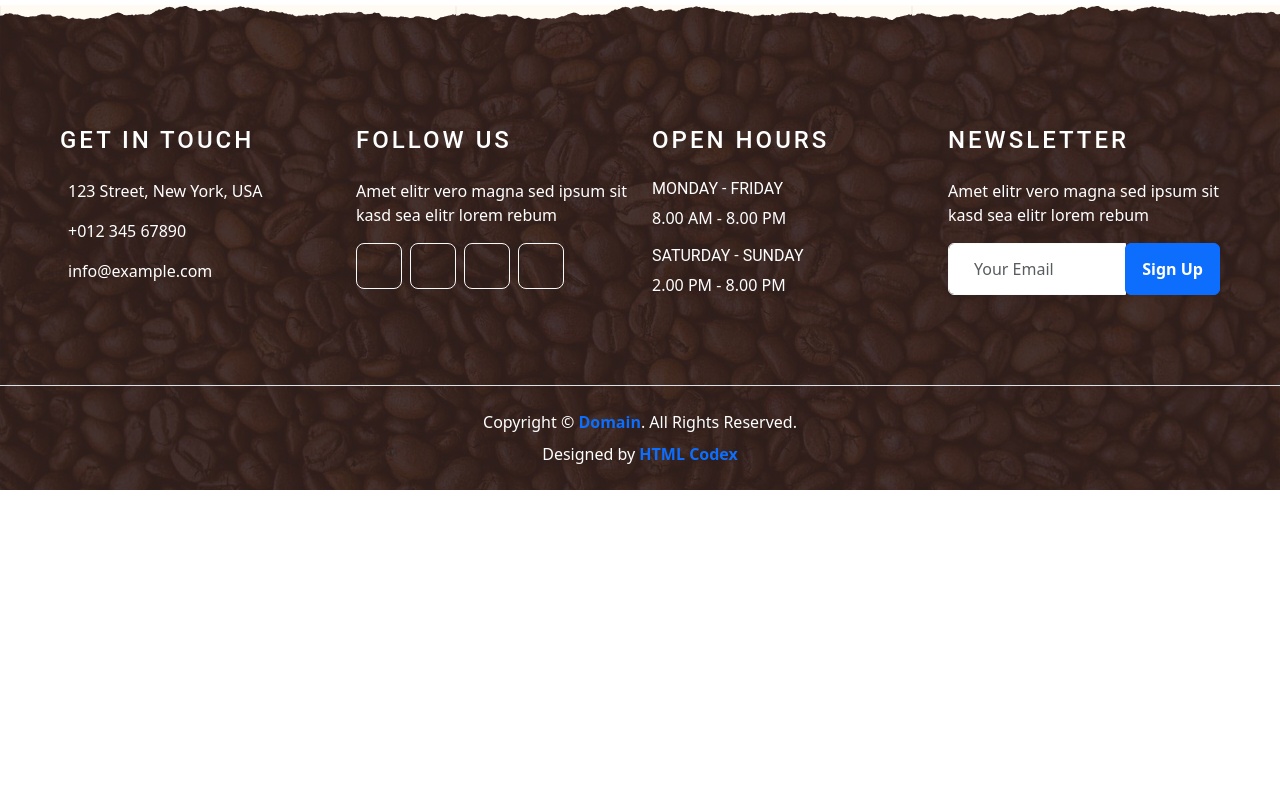
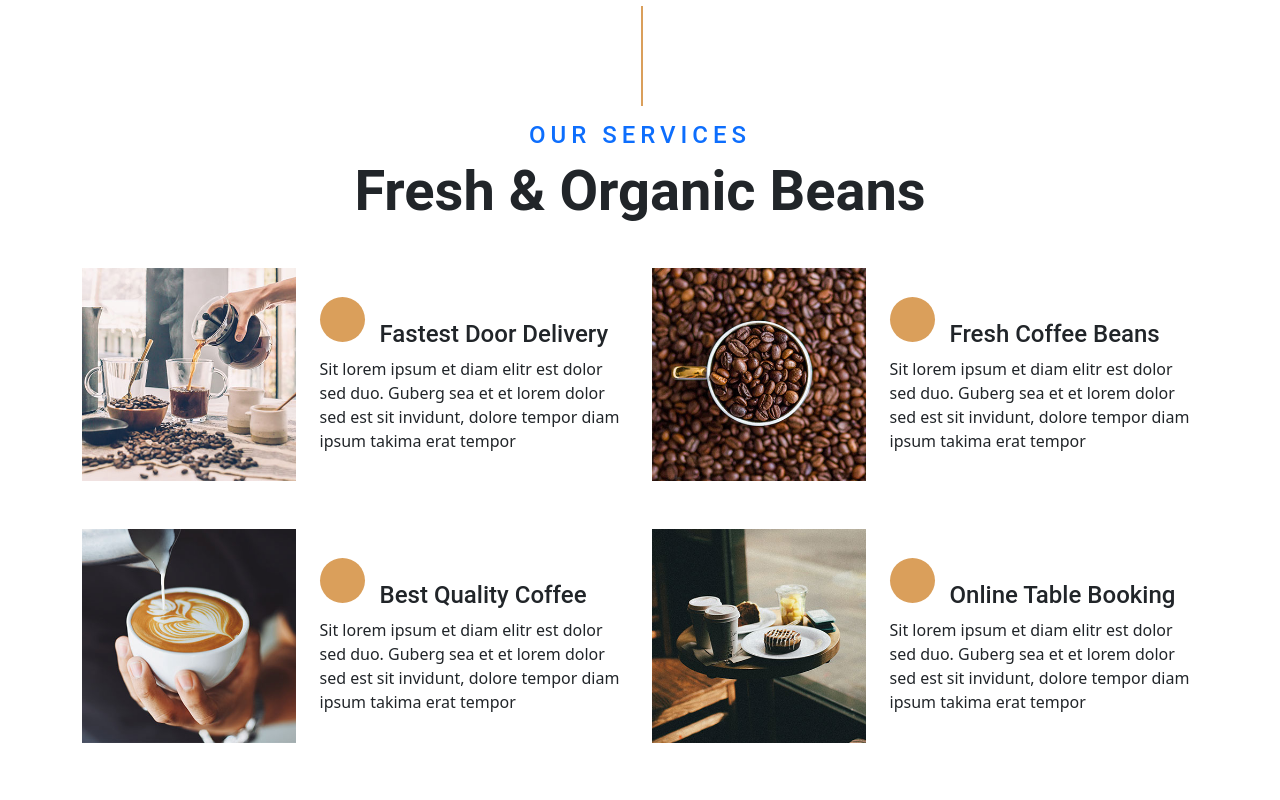
Before and after one commit to mohsen-deilami/coffee-next, a Next.js app: page / in a window 1280 px wide. Shown: the part 1620-2420 px from the top of the page. Before the commit the page ends 2110 px from the top, so only its background shows below. Built offline with nearby package versions, Linux system fonts and the light colour scheme.

Commit message:
componnent Service in index-page

```diff
--- /dev/null
+++ b/components/templates/index/Service.js
@@ -0,0 +1,64 @@
+import React from 'react'
+
+export default function Service() {
+  return (
+    <div className="container-fluid pt-5">
+        <div className="container">
+            <div className="section-title">
+                <h4 className="text-primary text-uppercase" style={{letterSpacing: "5px"}}>Our Services</h4>
+                <h1 className="display-4">Fresh & Organic Beans</h1>
+            </div>
+            <div className="row">
+                <div className="col-lg-6 mb-5">
+                    <div className="row align-items-center">
+                        <div className="col-sm-5">
+                            <img className="img-fluid mb-3 mb-sm-0" src="img/service-1.jpg" alt=""/>
+                        </div>
+                        <div className="col-sm-7">
+                            <h4><i className="fa fa-truck service-icon"></i>Fastest Door Delivery</h4>
+                            <p className="m-0">Sit lorem ipsum et diam elitr est dolor sed duo. Guberg sea et et lorem dolor sed est sit
+                                invidunt, dolore tempor diam ipsum takima erat tempor</p>
+                        </div>
+                    </div>
+                </div>
+                <div className="col-lg-6 mb-5">
+                    <div className="row align-items-center">
+                        <div className="col-sm-5">
+                            <img className="img-fluid mb-3 mb-sm-0" src="img/service-2.jpg" alt=""/>
+                        </div>
+                        <div className="col-sm-7">
+                            <h4><i className="fa fa-coffee service-icon"></i>Fresh Coffee Beans</h4>
+                            <p className="m-0">Sit lorem ipsum et diam elitr est dolor sed duo. Guberg sea et et lorem dolor sed est sit
+                                invidunt, dolore tempor diam ipsum takima erat tempor</p>
+                        </div>
+                    </div>
+                </div>
+                <div className="col-lg-6 mb-5">
+                    <div className="row align-items-center">
+                        <div className="col-sm-5">
+                            <img className="img-fluid mb-3 mb-sm-0" src="img/service-3.jpg" alt=""/>
+                        </div>
+                        <div className="col-sm-7">
+                            <h4><i className="fa fa-award service-icon"></i>Best Quality Coffee</h4>
+                            <p className="m-0">Sit lorem ipsum et diam elitr est dolor sed duo. Guberg sea et et lorem dolor sed est sit
+                                invidunt, dolore tempor diam ipsum takima erat tempor</p>
+                        </div>
+                    </div>
+                </div>
+                <div className="col-lg-6 mb-5">
+                    <div className="row align-items-center">
+                        <div className="col-sm-5">
+                            <img className="img-fluid mb-3 mb-sm-0" src="img/service-4.jpg" alt=""/>
+                        </div>
+                        <div className="col-sm-7">
+                            <h4><i className="fa fa-table service-icon"></i>Online Table Booking</h4>
+                            <p className="m-0">Sit lorem ipsum et diam elitr est dolor sed duo. Guberg sea et et lorem dolor sed est sit
+                                invidunt, dolore tempor diam ipsum takima erat tempor</p>
+                        </div>
+                    </div>
+                </div>
+            </div>
+        </div>
+    </div>
+  )
+}
--- a/pages/index.js
+++ b/pages/index.js
@@ -1,4 +1,5 @@
 import About from "@/Components/templates/index/About";
+import Service from "@/Components/templates/index/Service";
 import Slider from "@/Components/templates/index/Slider";
 
 export default function Home() {
@@ -6,6 +7,7 @@ export default function Home() {
     <>
  <Slider/>
  <About/>
+ <Service/>
     </>
 
   )
```
